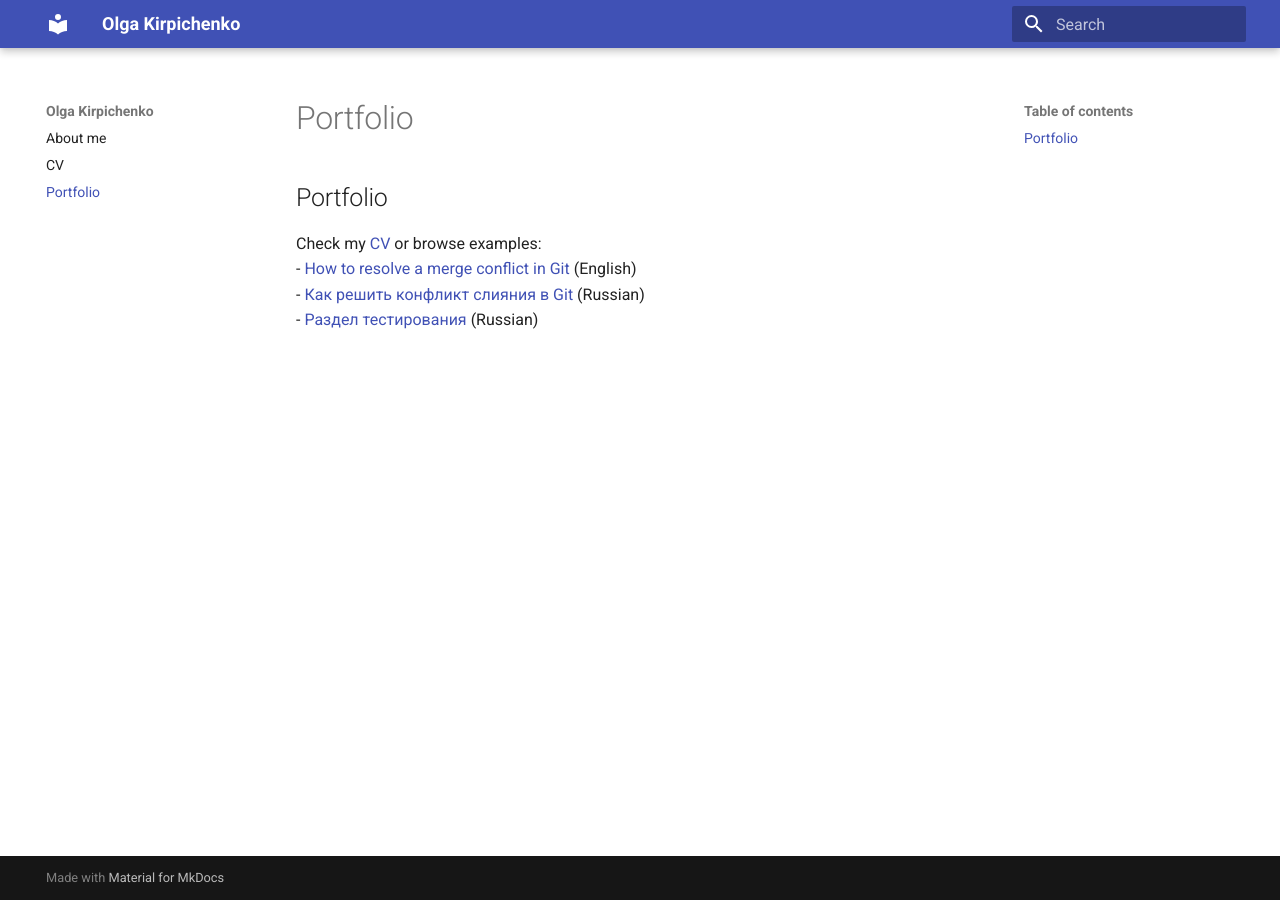
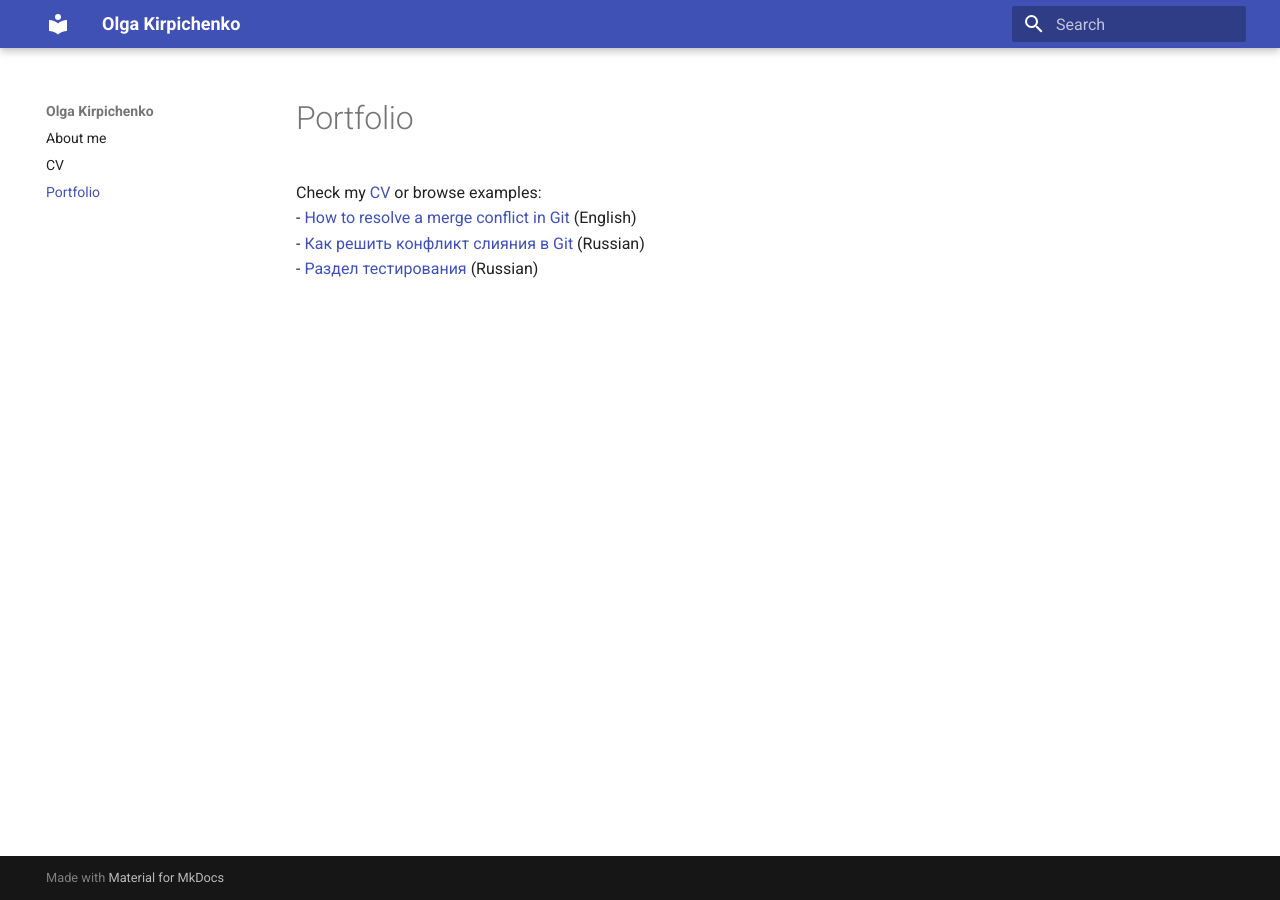
Before and after one commit to OlyaOlya2608/CV_test, an MkDocs documentation site: the page built from docs/portfolio.md, in a window 1280 px wide. Built offline with MkDocs 1.6.1 and Material for MkDocs 9.7.7, drawn with Linux system fonts in a browser that asks for light colours.

Commit message:
portfolio_upd

```diff
--- a/docs/portfolio.md
+++ b/docs/portfolio.md
@@ -1,5 +1,4 @@
-## Portfolio
- Check my [CV](cv.md) or browse examples:
+Check my [CV](cv.md) or browse examples:
 - [How to resolve a merge conflict in Git](git_conflict_eng.md) (English)</br>
 - [Как решить конфликт слияния в Git](git_conflict_rus.md) (Russian)</br>
 - [Раздел тестирования](instruction.md) (Russian)</br>
```
